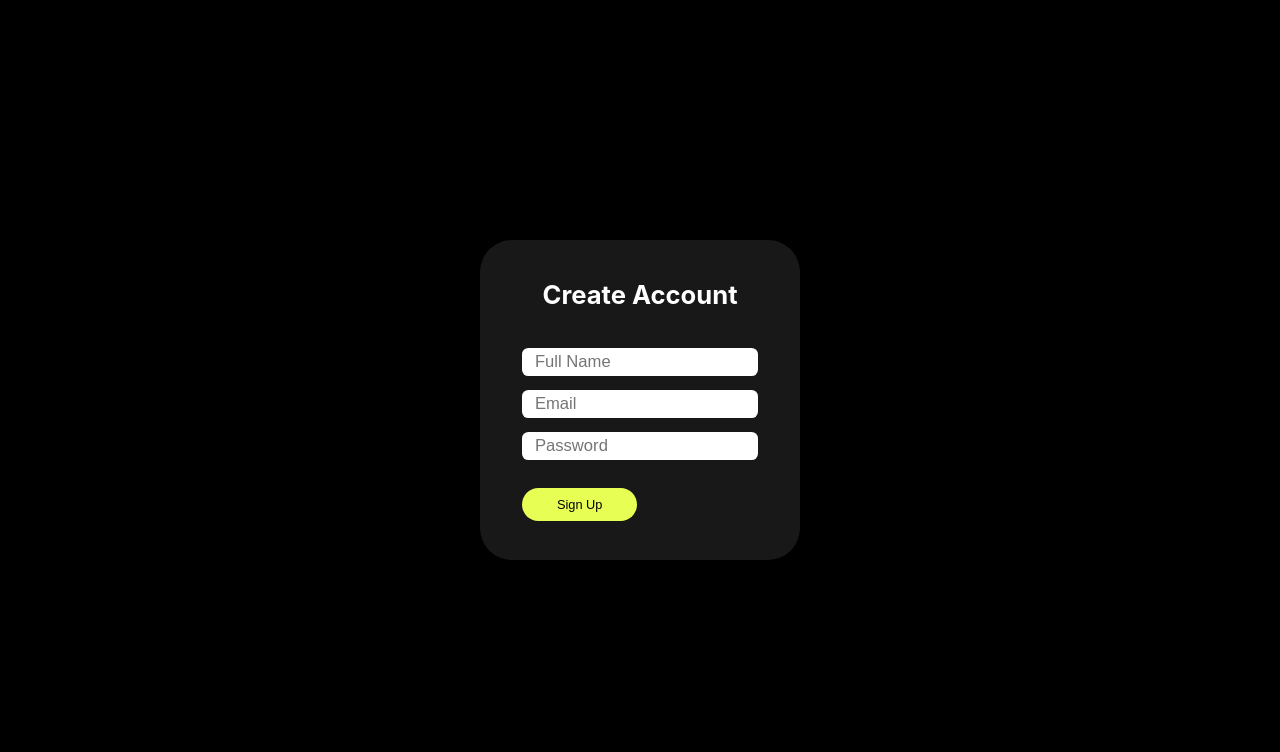
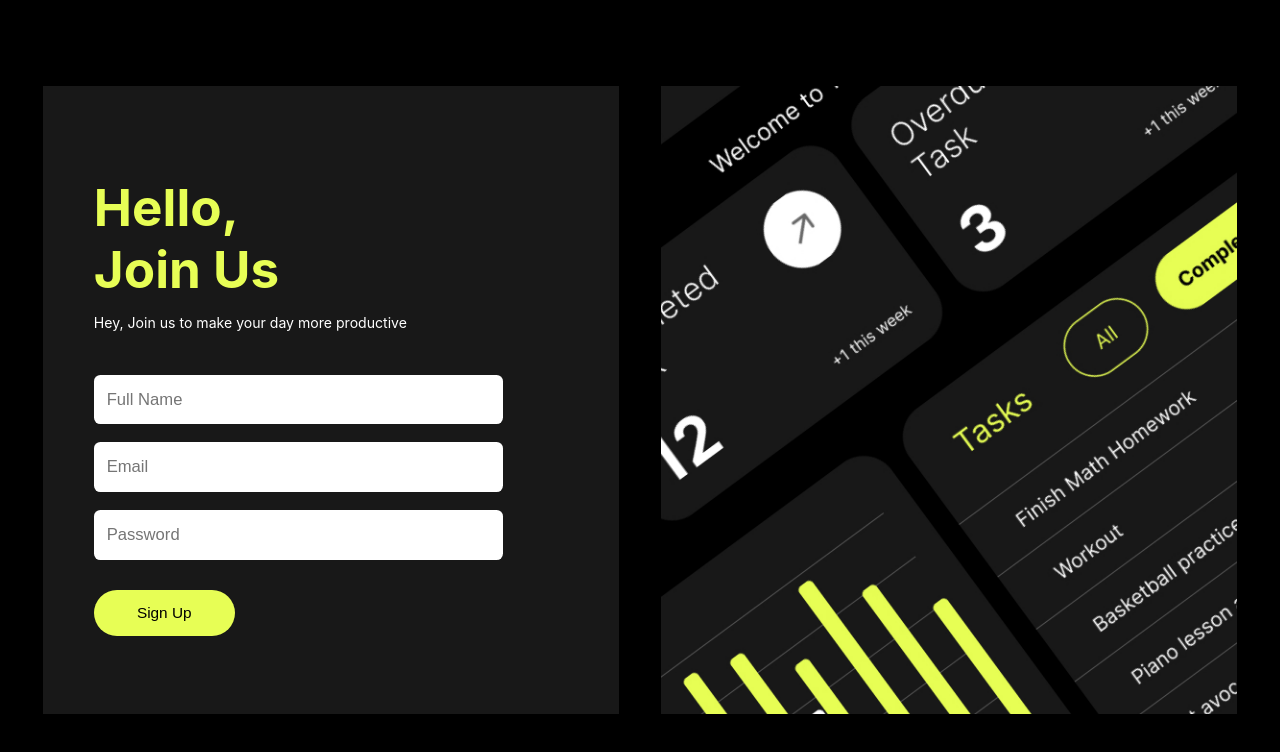
Before and after one commit to 54JIN/task-manager-api-2, a React (Create React App) app in the folder task-manager-front/: page /signup in a window 1280 px wide. Shown: the top 752 px of the page. Built offline with nearby package versions, Linux system fonts and the light colour scheme.

Commit message:
Revamped Log In Page and SignUp Page

```diff
--- a/task-manager-front/src/Pages/LogIn/LogIn.css
+++ b/task-manager-front/src/Pages/LogIn/LogIn.css
@@ -1,6 +1,6 @@
 .LogIn {
     display: flex;
-    justify-content: center;
+    justify-content: space-evenly;
     align-items: center;
     height: 100vh;
     color: white;
@@ -9,35 +9,43 @@
 .LogIn-Form {
     display: flex;
     flex-direction: column;
-    align-items: center;
-    justify-content: space-evenly;
-    width: 25vw;
-    height: 20vw;
+    width: 32vw;
+    height: 42vw;
+    padding-top: 7vw;
+    padding-left: 4vw;
+    padding-right: 9vw;
     background-color: rgb(24, 24, 24);
-    border-radius: 2.5vw;
 }
 
 .LogIn-Form-Title h1 {
-    font-size: 2vw;
+    font-size: 4vw;
     margin-top: 0px;
     margin-bottom: 0px;
+    color:#e7fe55;
+}
+
+.LogIn-Form-Title p {
+    font-size: 1.1vw;
+    margin-top: 1.1vw;
+    margin-bottom: 1.1vw;
 }
 
 .LogIn-Form-Content {
+    display: flex;
+    flex-direction: column;
+    justify-content: space-evenly;
+    height: 20vw;
+}
+
+.LogIn-Form-Input {
     display: flex;
     flex-direction: column;
     justify-content: space-between;
     height: 10vw;
 }
 
-.LogIn-Form-Input {
-    display: flex;
-    flex-direction: column;
-    justify-content: space-between;
-    height: 5.3vw;
-}
-
 .LogIn-Form-Input input {
+    height: 3.3vw;
     font-size: 1.3vw;
     border-radius: 0.5vw;
     background-color: rgb(255, 255, 255);
@@ -46,7 +54,6 @@
     padding-top: 0.3vw;
     padding-bottom: 0.3vw;
     color: black;
-    /* color: white; */
 }
 
 .LogIn-Form-Submit {
@@ -59,9 +66,9 @@
     background-color: #e7fe55;
     border: none;
     border-radius: 3vw;
-    width: 9vw;
-    height: 2.6vw;
-    font-size: 1vw;
+    width: 11vw;
+    height: 3.6vw;
+    font-size: 1.2vw;
     cursor: pointer;
 }
 
@@ -69,6 +76,17 @@
     background: none;
     border: none;
     color: white;
-    font-size: 1vw;
+    font-size: 1.2vw;
     cursor: pointer;
 }
+
+.LogIn-Cover {
+    width: 45vw;
+    height: 49vw;
+}
+
+.LogIn-Cover img {
+    width: 45vw;
+    height: 49vw;
+    object-fit: cover;
+}
--- a/task-manager-front/src/Pages/LogIn/LogIn.js
+++ b/task-manager-front/src/Pages/LogIn/LogIn.js
@@ -3,6 +3,8 @@ import { Link, useNavigate } from 'react-router-dom';
 import axios from 'axios'
 
 import SignUp from '../SignUp/SignUp'
+
+import TaskManager_Cover from '../../Assets/Images/TaskManager-Cover.jpg'
 
 import './LogIn.css'
 
@@ -37,7 +39,9 @@ function LogIn() {
         <div className='LogIn'>
             <div className='LogIn-Form'>
                 <div className='LogIn-Form-Title'>
-                    <h1>Task Manager</h1>
+                    <h1>Hello,</h1>
+                    <h1>Welcome Back</h1>
+                    <p>Hey, Welcome back to a productive day</p>
                 </div>
                 <div className='LogIn-Form-Content'>
                     <div className='LogIn-Form-Input'>
@@ -54,6 +58,9 @@ function LogIn() {
                     </div>
                 </div>
             </div>
+            <div className='LogIn-Cover'>
+                <img src={TaskManager_Cover} alt='Log-In Display' />
+            </div>
         </div>
     )
 }
--- a/task-manager-front/src/Pages/SignUp/SignUp.css
+++ b/task-manager-front/src/Pages/SignUp/SignUp.css
@@ -1,6 +1,6 @@
 .SignUp {
     display: flex;
-    justify-content: center;
+    justify-content: space-evenly;
     align-items: center;
     height: 100vh;
     color: white;
@@ -9,35 +9,43 @@
 .SignUp-Form {
     display: flex;
     flex-direction: column;
-    align-items: center;
-    justify-content: space-evenly;
-    width: 25vw;
-    height: 25vw;
+    width: 32vw;
+    height: 42vw;
+    padding-top: 7vw;
+    padding-left: 4vw;
+    padding-right: 9vw;
     background-color: rgb(24, 24, 24);
-    border-radius: 2.5vw;
 }
 
 .SignUp-Form-Title h1 {
-    font-size: 2vw;
+    font-size: 4vw;
     margin-top: 0px;
     margin-bottom: 0px;
+    color:#e7fe55;
+}
+
+.SignUp-Form-Title p {
+    font-size: 1.1vw;
+    margin-top: 1.1vw;
+    margin-bottom: 1.1vw;
 }
 
 .SignUp-Form-Content {
     display: flex;
     flex-direction: column;
-    justify-content: space-between;
-    height: 13.5vw;
+    justify-content: space-evenly;
+    height: 25vw;
 }
 
 .SignUp-Form-Input {
     display: flex;
     flex-direction: column;
     justify-content: space-between;
-    height: 8.7vw;
+    height: 14.5vw;
 }
 
 .SignUp-Form-Input input {
+    height: 3.3vw;
     font-size: 1.3vw;
     border-radius: 0.5vw;
     background-color: rgb(255, 255, 255);
@@ -46,21 +54,25 @@
     padding-top: 0.3vw;
     padding-bottom: 0.3vw;
     color: black;
-    /* color: white; */
-}
-
-.SignUp-Form-Submit {
-    display: flex;
-    justify-content: space-between;
-    align-items: center;
 }
 
 .SignUp-Form-Submit button {
     background-color: #e7fe55;
     border: none;
     border-radius: 3vw;
-    width: 9vw;
-    height: 2.6vw;
-    font-size: 1vw;
+    width: 11vw;
+    height: 3.6vw;
+    font-size: 1.2vw;
     cursor: pointer;
 }
+
+.SignUp-Cover {
+    width: 45vw;
+    height: 49vw;
+}
+
+.SignUp-Cover img {
+    width: 45vw;
+    height: 49vw;
+    object-fit: cover;
+}
--- a/task-manager-front/src/Pages/SignUp/SignUp.js
+++ b/task-manager-front/src/Pages/SignUp/SignUp.js
@@ -1,6 +1,8 @@
 import React, { useState } from 'react'
 import { useNavigate } from 'react-router-dom'
 import axios from 'axios'
+
+import TaskManager_Cover from '../../Assets/Images/TaskManager-Cover.jpg'
 
 import './SignUp.css'
 
@@ -36,7 +38,9 @@ function SignUp() {
         <div className='SignUp'>
             <div className='SignUp-Form'>
                 <div className='SignUp-Form-Title'>
-                    <h1>Create Account</h1>
+                    <h1>Hello,</h1>
+                    <h1>Join Us</h1>
+                    <p>Hey, Join us to make your day more productive</p>
                 </div>
                 <div className='SignUp-Form-Content'>
                     <div className='SignUp-Form-Input'>
@@ -49,6 +53,9 @@ function SignUp() {
                     </div>
                 </div>
             </div>
+            <div className='SignUp-Cover'>
+                <img src={TaskManager_Cover} alt='SignUp-In Display' />
+            </div>
         </div>
     )
 }
```
Also changed, not shown: task-manager-front/src/Assets/Images/TaskManager-Cover.jpg (added).
